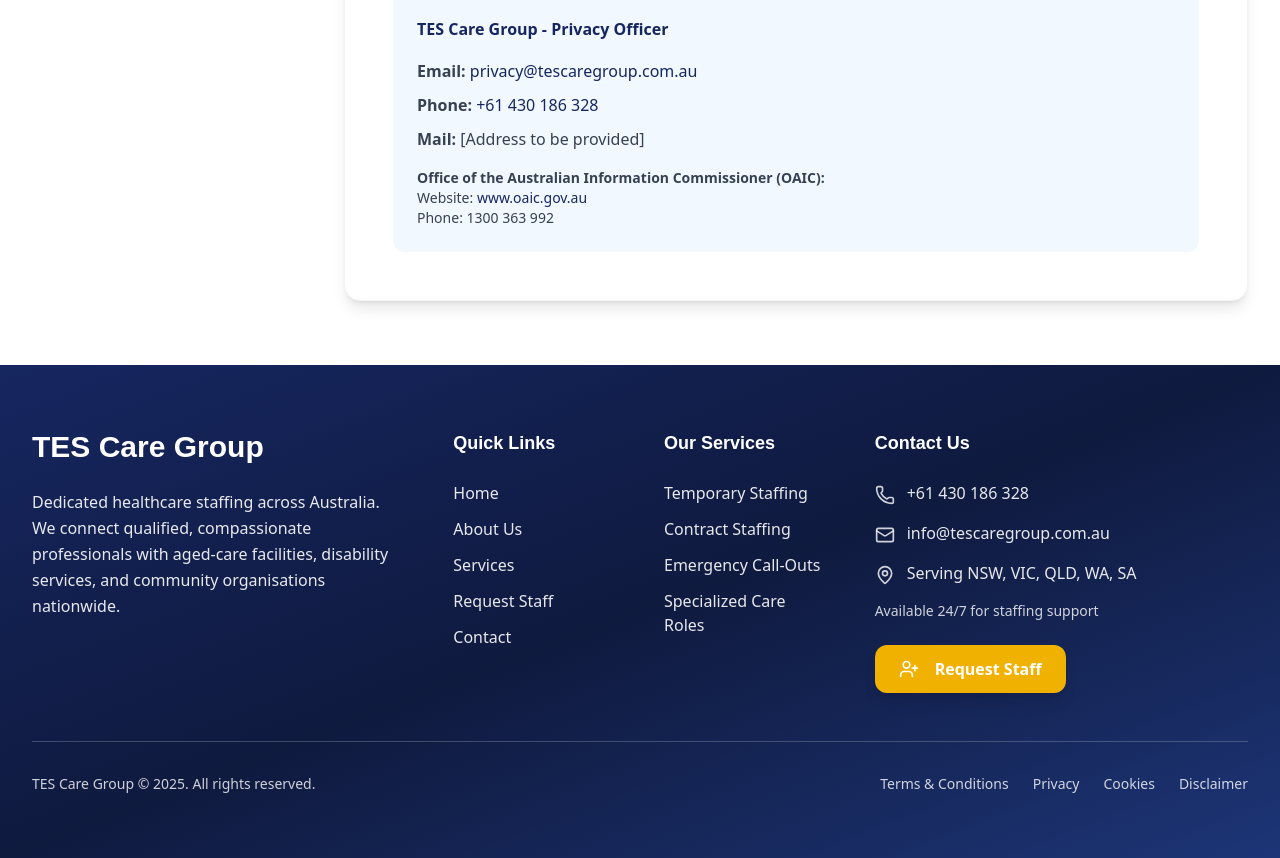
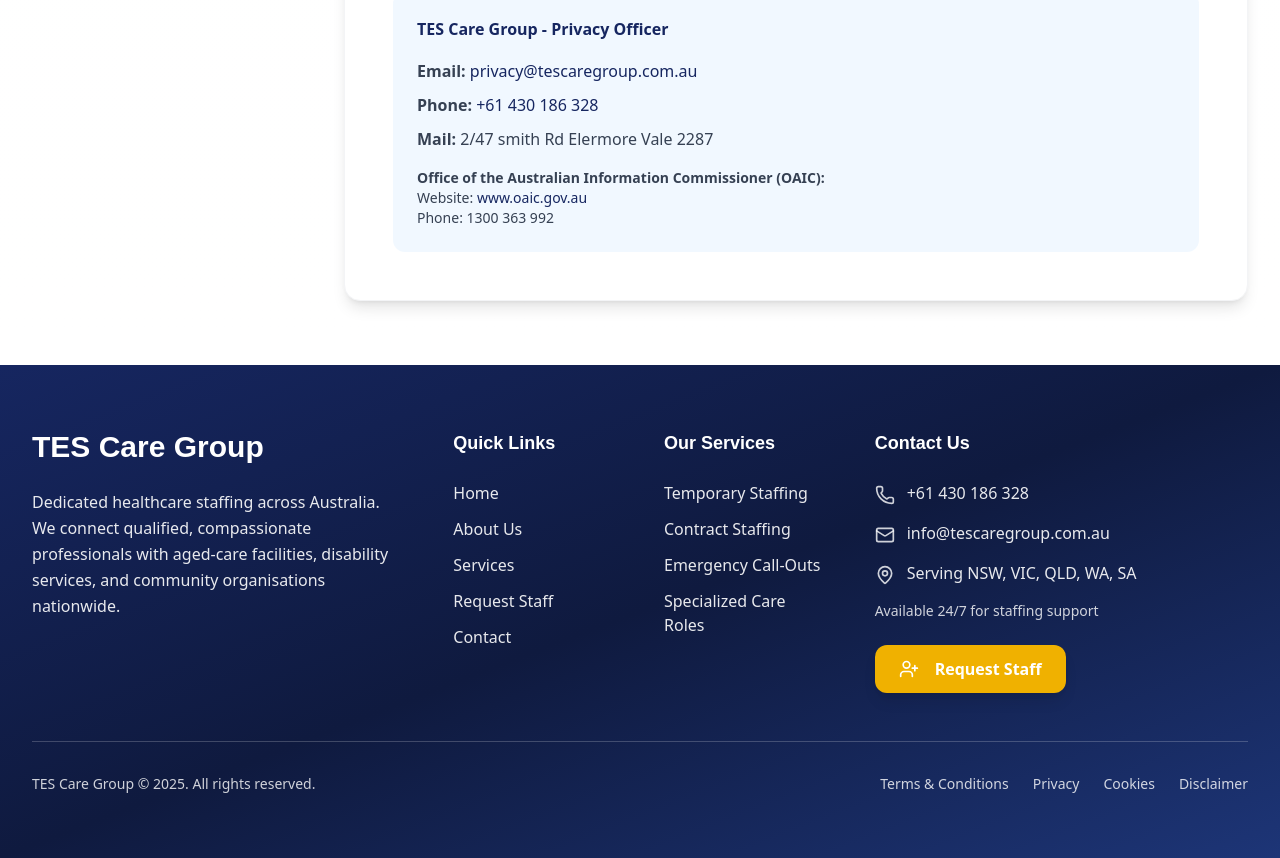
Before and after one commit to tendatechnet/Tescaregroup-web, a React (Vite) app: page /privacy in a window 1280 px wide. Shown: the part 8494-9352 px from the top of the page. Built offline with nearby package versions, Linux system fonts and the light colour scheme.

Commit message:
update address

```diff
--- a/src/pages/Contact.jsx
+++ b/src/pages/Contact.jsx
@@ -82,7 +82,7 @@ const ContactContent = () => {
                       <h3 className="font-heading font-semibold text-royal-blue mb-2 text-lg">Address</h3>
                       <p className="text-gray-700">
                         TES Care Group<br />
-                        [Address to be provided]<br />
+                        2/47 smith Rd Elermore Vale 2287<br />
                         Australia
                       </p>
                     </div>
@@ -163,7 +163,7 @@ const ContactContent = () => {
               Serving NSW, VIC, QLD, WA, SA
             </p>
             <p className="text-white/90 text-lg">
-              Google Maps Embed - To be configured with actual location
+              2/47 smith Rd Elermore Vale 2287
             </p>
           </div>
         </div>
--- a/src/pages/Privacy.jsx
+++ b/src/pages/Privacy.jsx
@@ -601,7 +601,7 @@ export const Privacy = () => {
                           </a>
                         </p>
                         <p className="mb-2">
-                          <strong>Mail:</strong> [Address to be provided]
+                          <strong>Mail:</strong> 2/47 smith Rd Elermore Vale 2287
                         </p>
                         <p className="mt-4 text-sm">
                           <strong>Office of the Australian Information Commissioner (OAIC):</strong><br />
```
